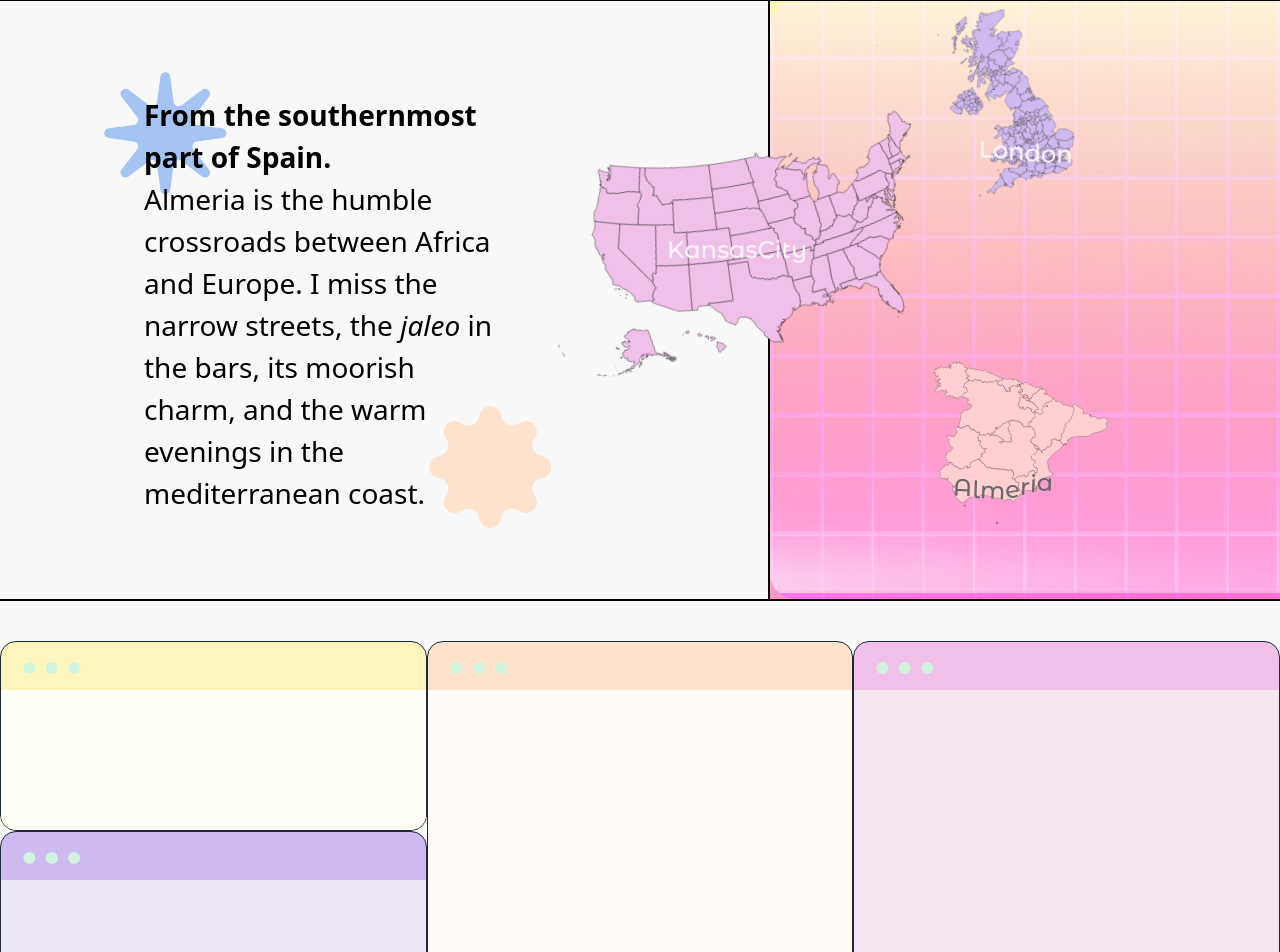
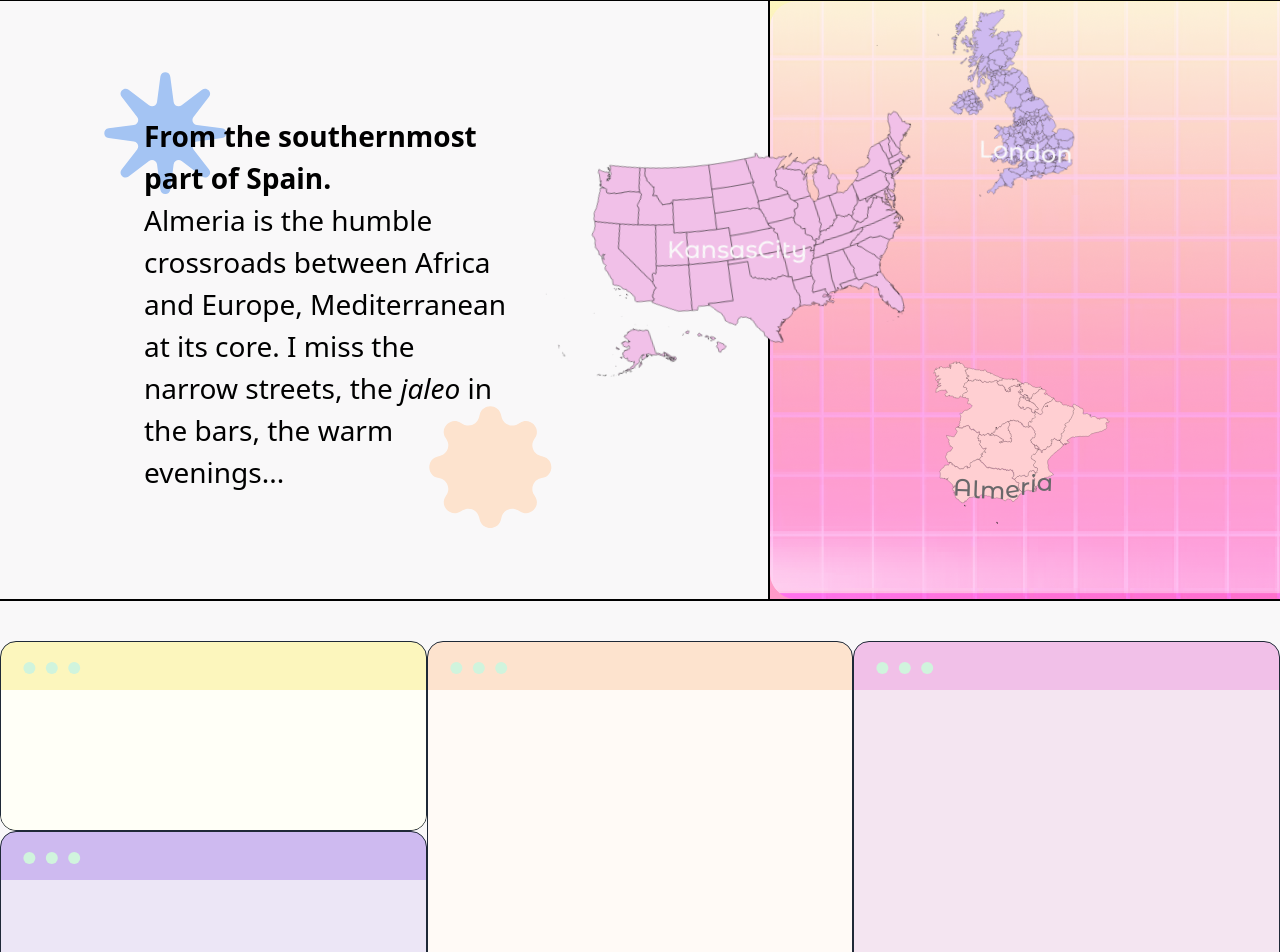
Before and after one commit to 93Belen/belencita-web, a Vue app: page / in a window 1280 px wide. Shown: the part 969-1921 px from the top of the page. Built offline with nearby package versions, Linux system fonts and the light colour scheme; a web font is replaced by a local one.

Commit message:
changed text

```diff
--- a/src/Sections/Maps.vue
+++ b/src/Sections/Maps.vue
@@ -75,8 +75,8 @@ const changeCountry = (string) => {
                 <div class="pt-2">
                     <h3 class="font-bold text-xs">From the southernmost part of Spain.</h3>
                     <p class="text-xs">
-                    Almeria is the humble crossroads between Africa and Europe. I miss the narrow streets,
-                    the <span class="italic">jaleo</span> in the bars, its moorish charm, and the warm evenings in the mediterranean coast.</p>
+                    Almeria is the humble crossroads between Africa and Europe, Mediterranean at its core. I miss the narrow streets,
+                    the <span class="italic">jaleo</span> in the bars, the warm evenings...</p>
                 </div>
             </swiper-slide>
             <swiper-slide class="flex p-5 items-center backdrop-blur-sm bg-white/50 w-[90%] flex-col h-full rounded-xl border-2 border-black">
@@ -85,7 +85,7 @@ const changeCountry = (string) => {
                     <h3 class="font-bold text-xs">London changed <span class="italic">everything</span>.</h3>
                     <p class="text-xs">
                     I didn’t speak English when I arrived, but I got a job cleaning tables and built a career in retail.
-                    Here, I made friends from all over the world, met my husband, and completely changed my life.
+                    Here, I made friends from all over the world, met my husband, and changed my life for ever.
                     </p>
                 </div>
             </swiper-slide>
@@ -107,14 +107,14 @@ const changeCountry = (string) => {
              <div v-if="country === 'spain'" class="pt-2 z-[99] col-start-1 col-span-3 row-start-1 row-span-3">
                 <h3 class="font-bold">From the southernmost part of Spain.</h3>
                 <p class="">
-                Almeria is the humble crossroads between Africa and Europe. I miss the narrow streets,
-                the <span class="italic">jaleo</span> in the bars, its moorish charm, and the warm evenings in the mediterranean coast.</p>
+                    Almeria is the humble crossroads between Africa and Europe, Mediterranean at its core. I miss the narrow streets,
+                    the <span class="italic">jaleo</span> in the bars, the warm evenings...</p>
             </div>
             <div v-if="country === 'uk'" class="pt-2 z-[99] col-start-1 col-span-3 row-start-1 row-span-3">
                 <h3 class="font-bold ">London changed <span class="italic">everything</span>.</h3>
                 <p class="">
                     I didn’t speak English when I arrived, but I got a job cleaning tables and built a career in retail.
-                    Here, I made friends from all over the world, met my husband, and completely changed my life.
+                    Here, I made friends from all over the world, met my husband, and changed my life for ever.
                 </p>
             </div>
             <div v-if="country === 'us'" class="pt-2 z-[99] col-start-1 col-span-3 row-start-1 row-span-3">
```
